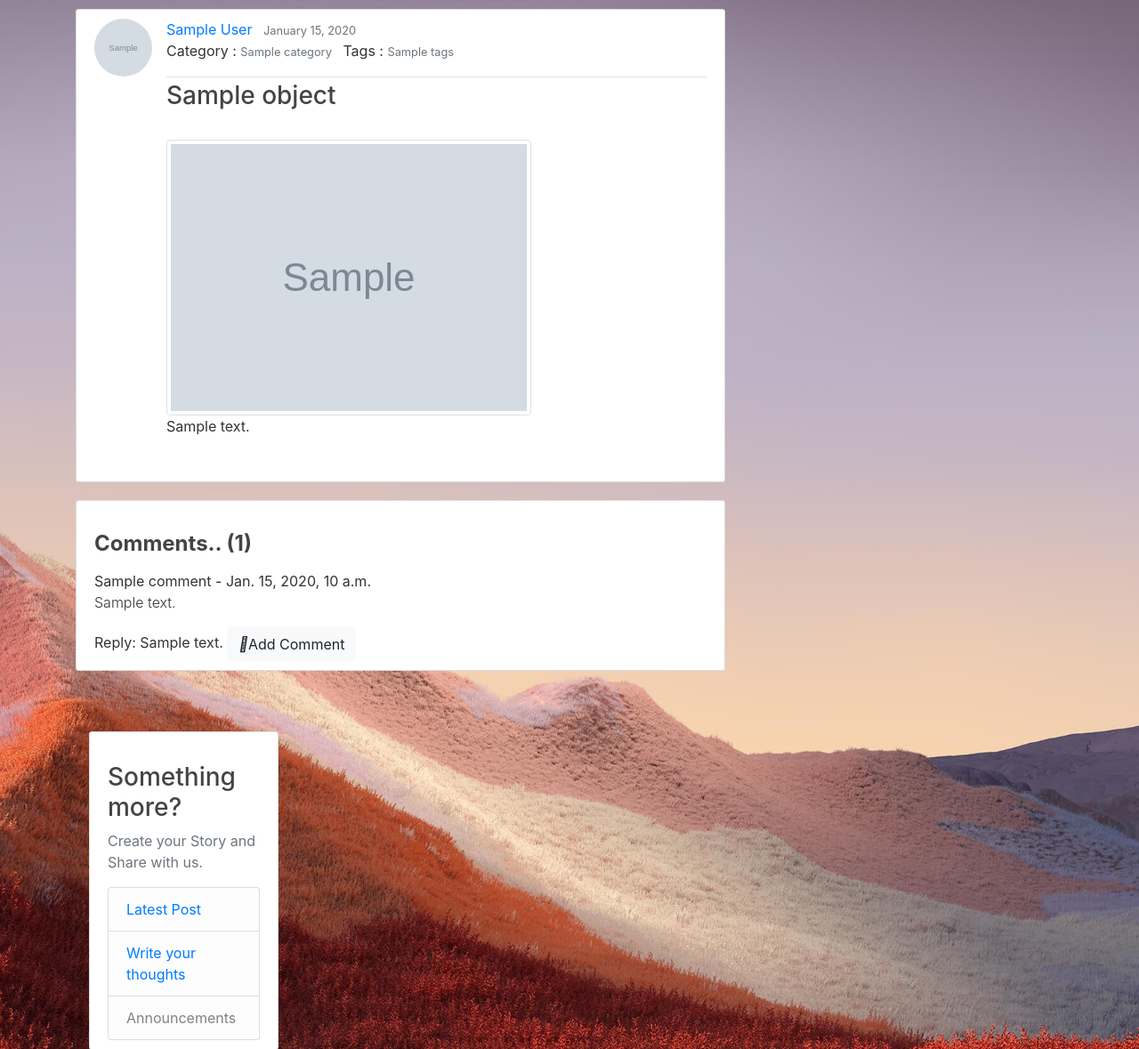
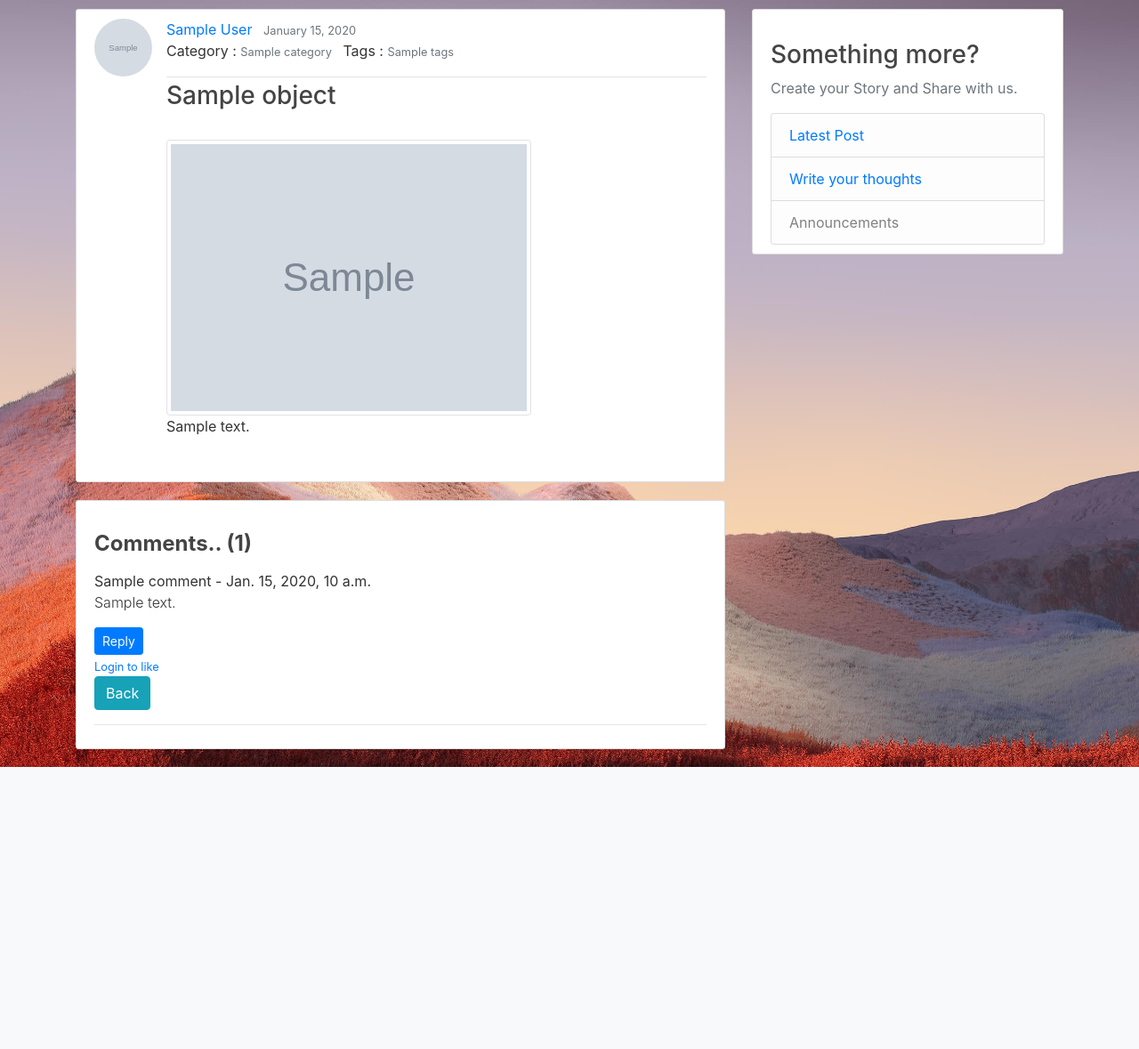
Before and after one commit to Chandlerrrr/Blogverge, a Django app: template Blog/templates/blog/post_detail.html in a window 1280 px wide; the page is wider, and only the part inside the window is pictured. Shown: the part 92-1271 px from the top of that part at 89% size. After the commit the page ends 954 px from the top of that part, so only its background shows below. Run offline with Django 3.2, Linux system fonts and the light colour scheme; the template is opened without the code that fills it: most values are stand-ins (such as "Sample title", 1, 10 or a date in 2020); grey boxes marked "Sample" are stand-in pictures; some libraries are stand-ins or nearby versions.

Commit message:
adding reply comment t11

```diff
--- a/Blog/templates/blog/post_detail.html
+++ b/Blog/templates/blog/post_detail.html
@@ -42,24 +42,19 @@
                         {{ comment.Text }}
                     </p>
                     {% for reply in comment.replies.all %}
-                        Reply:  {{ reply.comment }}
+                            <button class="btn btn-sm btn-primary" type="button" data-toggle="collapse" data-target="#replyBox{{ comment.id }}" aria-expanded="false" aria-controls="replyBox{{ comment.id }}">
+                                Reply
+                            </button>
 
+                        <div class="collapse" id="replyBox{{ comment.id }}">
+                            <div class="card card-body my-2">
+                                Anim pariatur cliche reprehenderit, enim eiusmod high life accusamus terry richardson ad squid. Nihil anim keffiyeh helvetica, craft beer labore wes anderson cred nesciunt sapiente ea proident.
+                            </div>
+                        </div>
                     {% endfor %}
                 {% endfor %}
+            {% endif %}
 
-                    <button class="btn btn-light" type="button"  data-toggle="collapse" data-target="#collapseExample{{post.id}}" aria-expanded="false" aria-controls="collapseExample">
-                        <span class="icon"><i class="fas fa-fw fa-file"></i></span>Add Comment
-                    </button>
-
-                    <div class="collapse" id="collapseExample{{post.id}}">
-
-                        <form action="{% url 'post-comment' post.id%}" >
-                            <textarea rows="2" id="myText" class="form-control" name="comment" placeholder="add your comment"  post_id={{post.id}}/></textarea>
-                            <button class="btn btn-light" >Submit</button>
-                        </form>
-                        <hr>
-                        <a href="{% url 'post-comment' object.id %}">Add Comment</a>
-            {% endif %}
                 <br>
                     {% if user.is_authenticated %}
                         <p class="text-muted">Tell us what do you think?. <3 </p>
```
